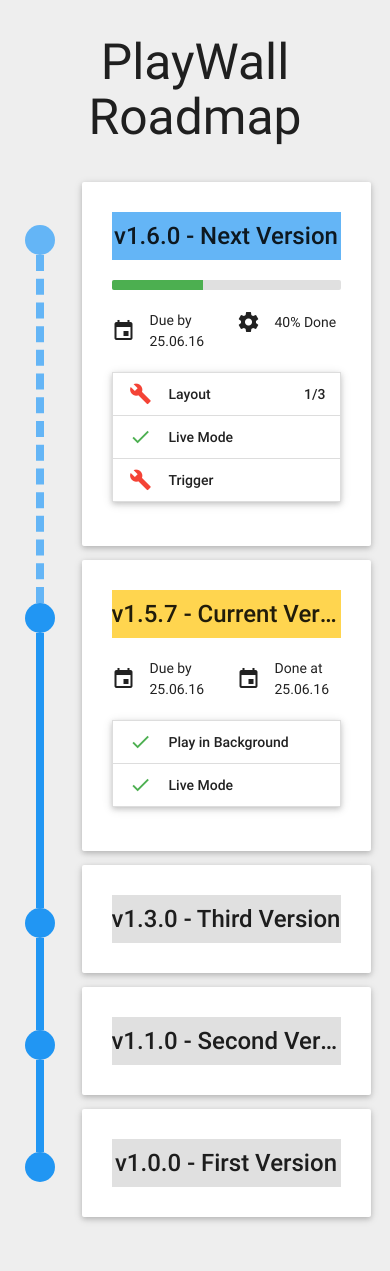
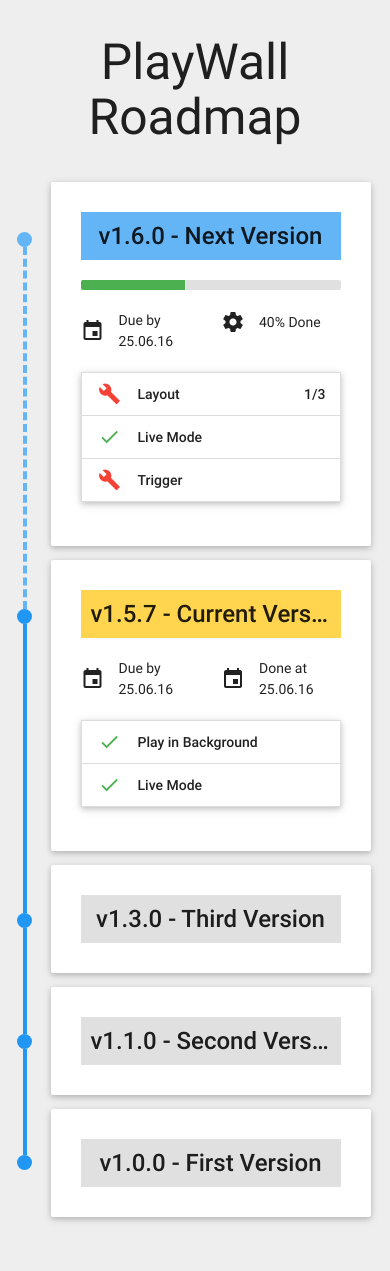
Before and after one commit to deadlocker8/roadmap, a PHP site: page /php/index.php in a window 390 px wide. Run offline with PHP 8.4, Linux system fonts and the light colour scheme; data that the repository does not hold is empty.

Commit message:
added smaller trainmap for mobile view (allows one additional column for the cards)

```diff
--- a/css/style.css
+++ b/css/style.css
@@ -18,8 +18,17 @@
 	padding-right: 0 !important;
 }
 
+.no-padding{
+	padding: 0 !important;
+}
+
 .padding{
 	padding: 10px;
+}
+
+.padding-left-and-right{
+	padding-left: 10px;
+	padding-right: 10px;
 }
 
 .margin-bottom{
@@ -48,15 +57,24 @@
 	margin-bottom:  0.5rem !important;
 }
 
-.trainmap {
+.trainmap{
 	margin-top: 50px;
+}
+
+.trainmap-small{
+	margin-top: 57px;
 }
 
 .train-circle{
 	margin: auto;
-	width: 30px !important;
-	height: 30px !important;
+	width: 30px;
+	height: 30px;
 	border-radius: 50%;
+}
+
+.train-circle-small{
+	width: 15px !important;
+	height: 15px !important;
 }
 
 .train-circle-light{
@@ -69,9 +87,18 @@
 	border-left: 8px solid #2196f3;
 }
 
+.train-line-small{
+	width: 4px !important;
+	border-left: 4px solid #2196f3 !important;
+}
+
 .dotted{
 	border-left: 8px dashed #64b5f6 !important;
 }
+
+.dotted-small{
+	 border-left: 4px dashed #64b5f6 !important;
+ }
 
 .version-entry-title:hover{
 	cursor: pointer;
--- a/js/main.js
+++ b/js/main.js
@@ -70,11 +70,13 @@
 {
 	var entries = document.getElementsByClassName('version-entry');
 	var lines = document.getElementsByClassName('train-line');
+	var smallLines = document.getElementsByClassName('train-line-small');
 
 	for(var i = 0; i < entries.length - 1; i++)
 	{
-		var height = entries[i].offsetHeight - 16;
-		lines[i].style.height = height + "px";
+		var height = entries[i].offsetHeight;
+		lines[i].style.height = (height-15) + "px";
+		smallLines[i].style.height = (height-2) + "px";
 	}
 }
 
--- a/php/index.php
+++ b/php/index.php
@@ -31,7 +31,8 @@
 				<div class="row">
 					<div class="col s12">
 						<div class="row">
-							<div class="col s2 m2 l2 offset-m1 offset-l1 trainmap">
+							<div class="col s1 m2 l2 offset-m1 offset-l1 no-padding">
+								<div class="hide-on-small-only trainmap">
 									<div class="train-circle train-circle-light"></div>
 									<div class="train-line dotted"></div>
 									<div class="train-circle blue"></div>
@@ -42,11 +43,23 @@
 									<div class="train-line"></div>
 									<div class="train-circle blue"></div>
 								</div>
-						<div class="col s10 m7 l6">
+								<div class="hide-on-med-and-up trainmap-small">
+									<div class="train-circle train-circle-light train-circle-small"></div>
+									<div class="train-line dotted-small train-line-small"></div>
+									<div class="train-circle blue train-circle-small"></div>
+									<div class="train-line train-line-small"></div>
+									<div class="train-circle blue train-circle-small"></div>
+									<div class="train-line train-line-small"></div>
+									<div class="train-circle blue train-circle-small"></div>
+									<div class="train-line train-line-small"></div>
+									<div class="train-circle blue train-circle-small"></div>
+								</div>
+							</div>
+						<div class="col s11 m7 l6">
 							<div class="card padding white version-entry" id="version-entry-1">
 								<div class="card-content">
 									<div class="blue lighten-2 center-align margin-bottom">
-										<span class="card-title bold version-entry-title truncate">v1.6.0 - Next Version</span>
+										<span class="card-title bold version-entry-title padding-left-and-right truncate">v1.6.0 - Next Version</span>
 									</div>
 									<div class="version-entry-content">
 										<div class="white progress-container">
@@ -101,7 +114,7 @@
 							<div class="card padding white version-entry">
 								<div class="card-content">
 									<div class="amber lighten-2 center-align margin-bottom">
-										<span class="card-title bold  version-entry-title truncate">v1.5.7 - Current Version</span>
+										<span class="card-title bold  version-entry-title padding-left-and-right truncate">v1.5.7 - Current Version</span>
 									</div>
 									<div class="version-entry-content">
 										<div class="row">
@@ -129,7 +142,7 @@
 							<div class="card padding white version-entry">
 								<div class="card-content">
 									<div class="grey lighten-2 center-align">
-										<span class="card-title bold  version-entry-title truncate">v1.3.0 - Third Version</span>
+										<span class="card-title bold version-entry-title padding-left-and-right truncate">v1.3.0 - Third Version</span>
 									</div>
 									<div class="version-entry-content hide">
 										<div class="row">
@@ -174,7 +187,7 @@
 							<div class="card padding white version-entry">
 								<div class="card-content">
 									<div class="grey lighten-2 center-align">
-										<span class="card-title bold  version-entry-title truncate">v1.1.0 - Second Version</span>
+										<span class="card-title bold version-entry-title padding-left-and-right truncate">v1.1.0 - Second Version</span>
 									</div>
 									<div class="version-entry-content hide">
 										<div class="row">
@@ -219,7 +232,7 @@
 							<div class="card padding white version-entry">
 								<div class="card-content">
 									<div class="grey lighten-2 center-align">
-										<span class="card-title bold  version-entry-title truncate">v1.0.0 - First Version</span>
+										<span class="card-title bold version-entry-title padding-left-and-right truncate">v1.0.0 - First Version</span>
 									</div>
 									<div class="version-entry-content hide">
 										<div class="row">
```
Lines whose indentation alone changed are shown as unchanged.
